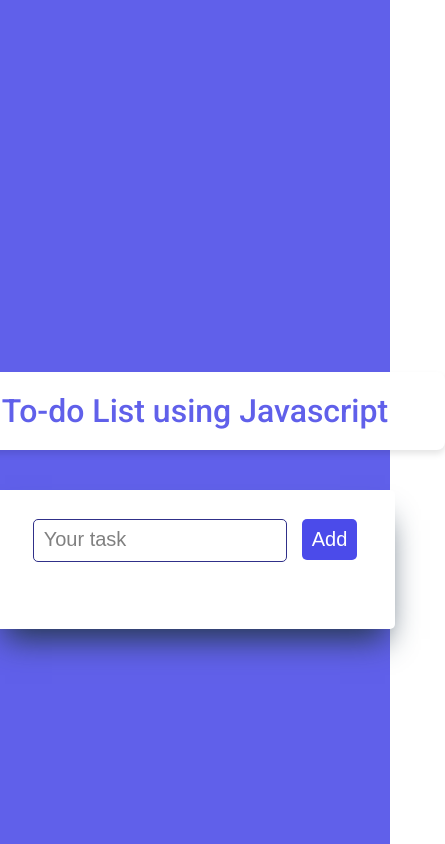
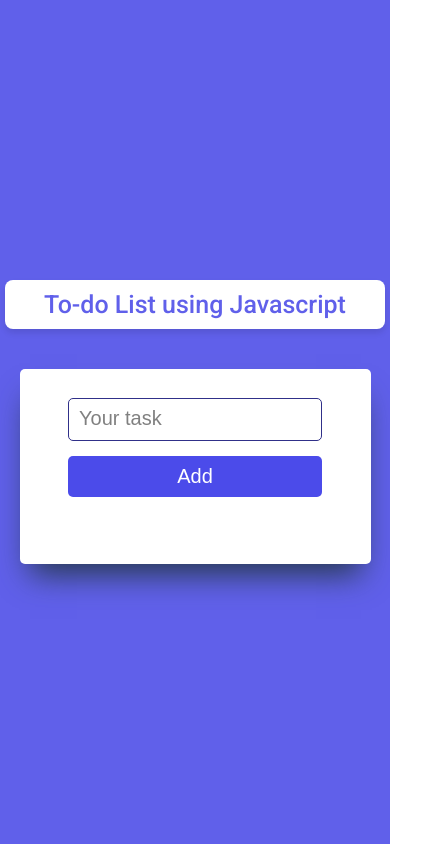
Before and after one commit to terasfly/to-do-list, a plain HTML site: page index.html in a window 390 px wide. Shown: the top 844 px of the page, 445 px wide, since content can reach past the window. Drawn offline with Linux system fonts and the light colour scheme.

Commit message:
Update style.css

```diff
--- a/style.css
+++ b/style.css
@@ -21,7 +21,7 @@ body {
 .title {
     color: #6060ea;
     background: #fff;
-    min-width: 500px;
+    width: 500px;
     /* Adjust the minimum width as needed */
     border-radius: 8px;
     /* Slightly increased border-radius for a softer look */
@@ -121,3 +121,47 @@ input {
     border: none;
     color: #fff;
 }
+
+
+/* Default styles for larger screens */
+
+
+/* Your existing CSS goes here */
+
+
+/* Media query for iPhone 12 and similar devices */
+
+@media (max-width: 390px) {
+    .container {
+        min-height: 100vh;
+        width: 390px;
+        /* Adjust the height for smaller screens */
+    }
+    .title {
+        font-size: 25px;
+        padding: 10px;
+        max-width: 380px;
+        /* Adjust the minimum width for smaller screens */
+    }
+    .app {
+        width: 90%;
+        /* Make the app width 100% on smaller screens */
+    }
+    .task-box {
+        flex-direction: column;
+        /* Stack input and button vertically on smaller screens */
+    }
+    .task-box__button {
+        /* background-color: green; */
+    }
+    input {
+        /* margin-right: 29px; */
+        /* Remove right margin for input on smaller screens */
+    }
+    .tasks-boxes input {
+        font-size: 16px;
+    }
+    .tasks-boxes {
+        margin-right: 6px;
+    }
+}
```
